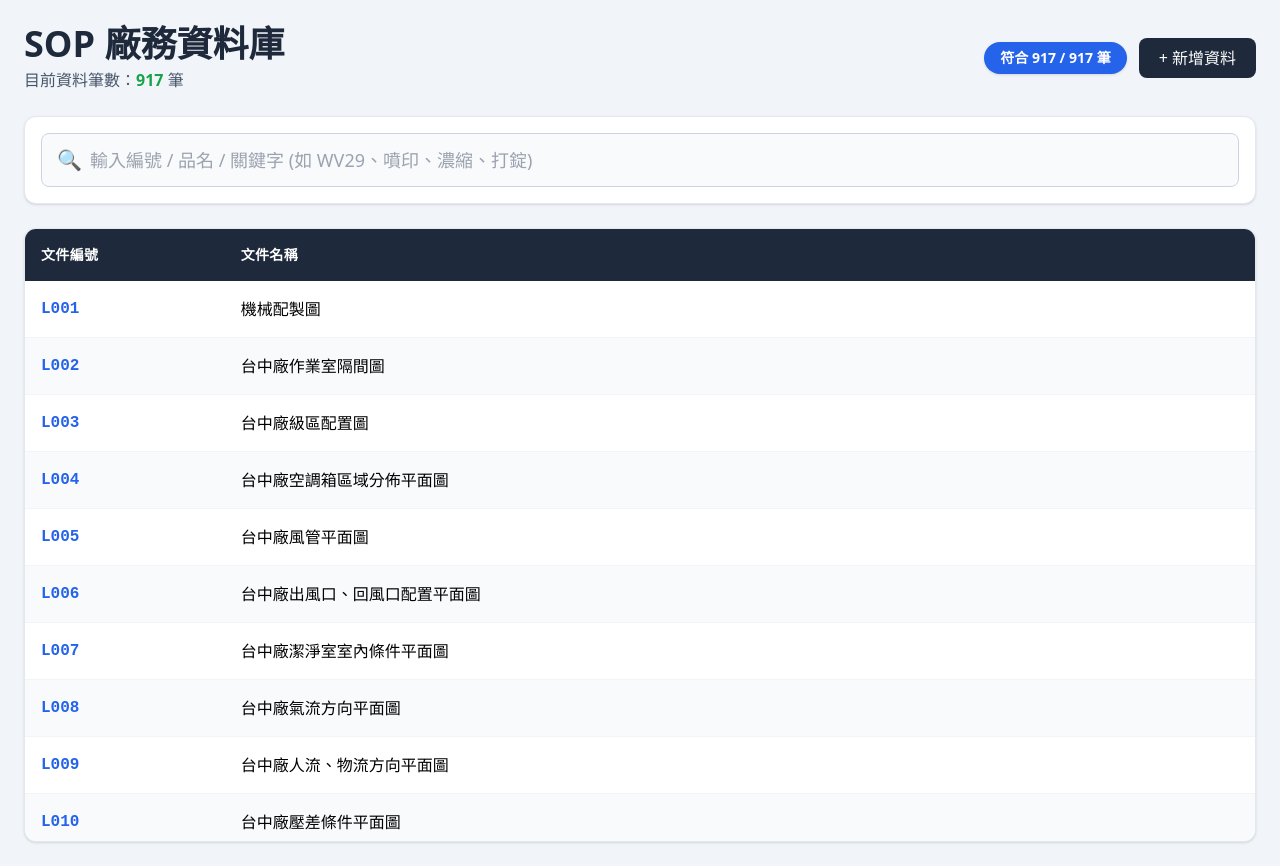
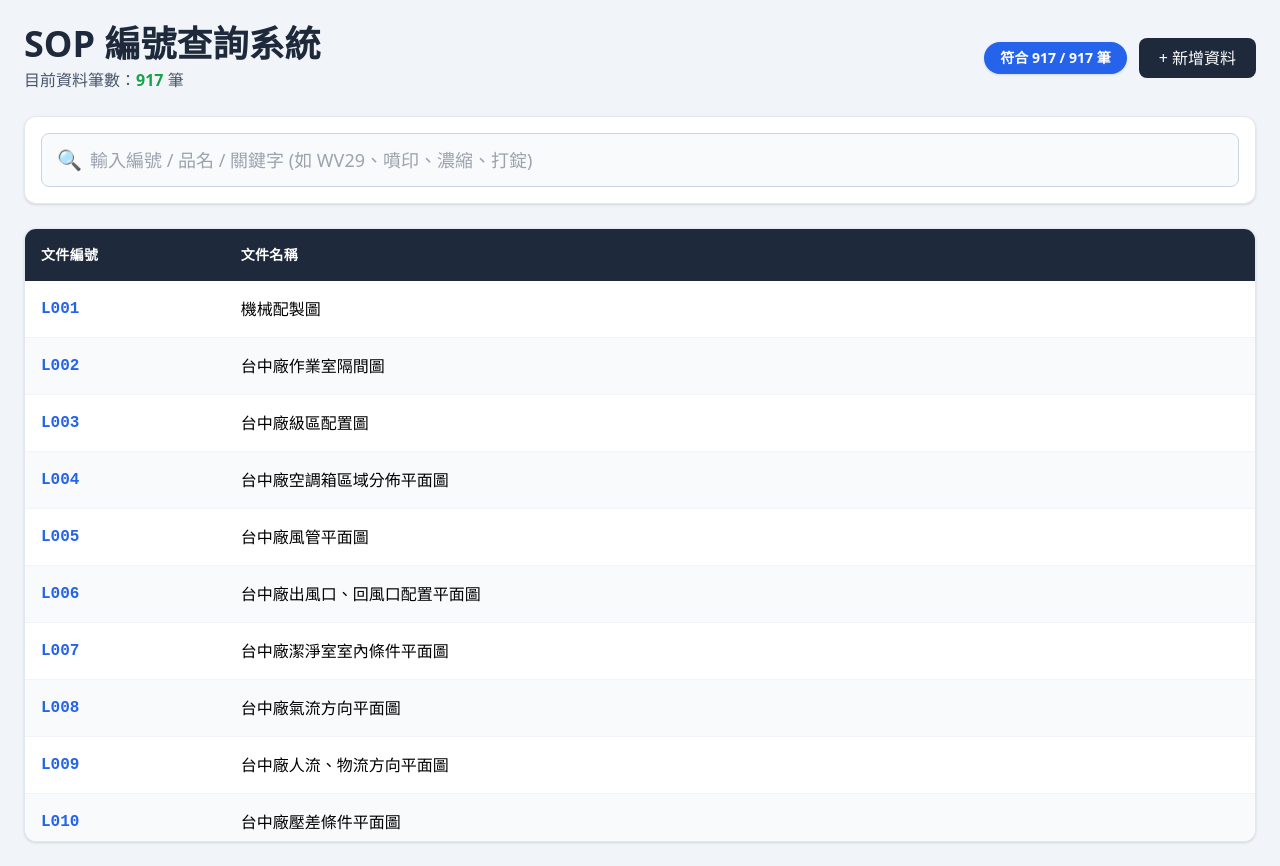
Before and after one commit to superdustjoy-dotcom/Standarddrawingnumber, a plain HTML site: page index.html in a window 1280 px wide. Drawn offline with nearby package versions, Linux system fonts and the light colour scheme.

Commit message:
Update index.html

```diff
--- a/index.html
+++ b/index.html
@@ -3,7 +3,7 @@
 <head>
   <meta charset="UTF-8" />
   <meta name="viewport" content="width=device-width, initial-scale=1.0"/>
-  <title>SOP 廠務全量查詢系統</title>
+  <title>SOP 編號查詢系統</title>
   <script src="https://cdn.tailwindcss.com"></script>
   <style>
     body { background-color: #f1f5f9; font-family: system-ui, -apple-system, sans-serif; }
@@ -22,7 +22,7 @@
 
     <header class="flex flex-col sm:flex-row justify-between items-center mb-6 gap-4">
       <div>
-        <h1 class="text-3xl md:text-4xl font-bold text-slate-800">SOP 廠務資料庫</h1>
+        <h1 class="text-3xl md:text-4xl font-bold text-slate-800">SOP 編號查詢系統</h1>
         <p class="text-slate-600 mt-1">
           目前資料筆數：<span id="totalCount" class="font-bold text-green-600">0</span> 筆
         </p>
```
